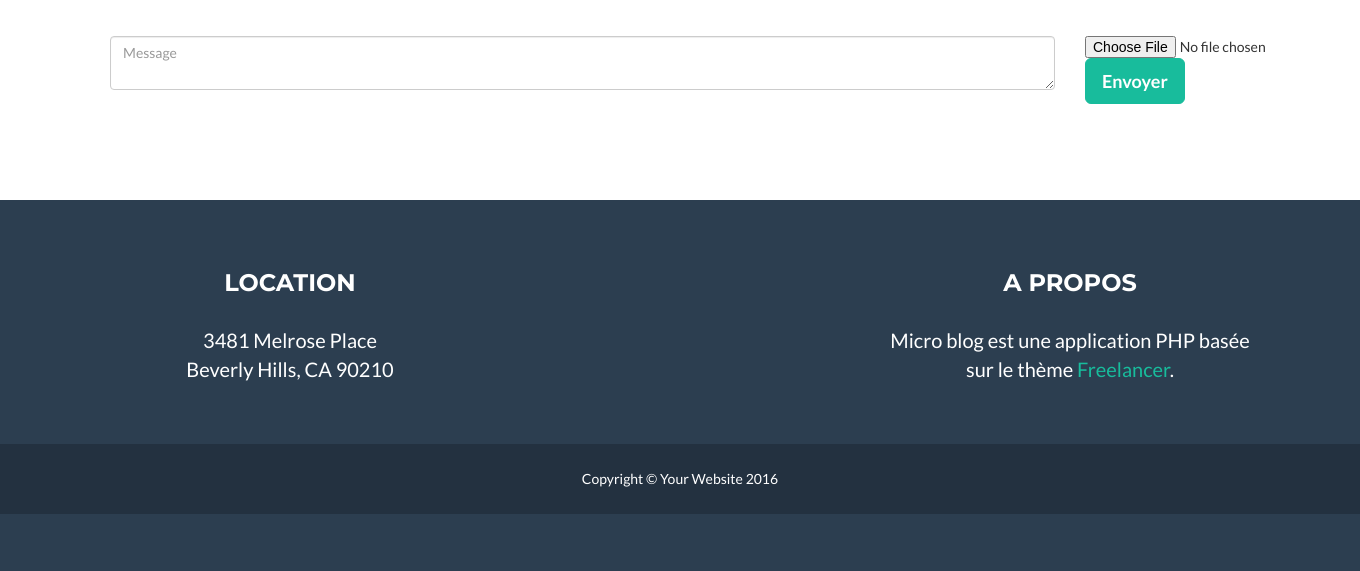
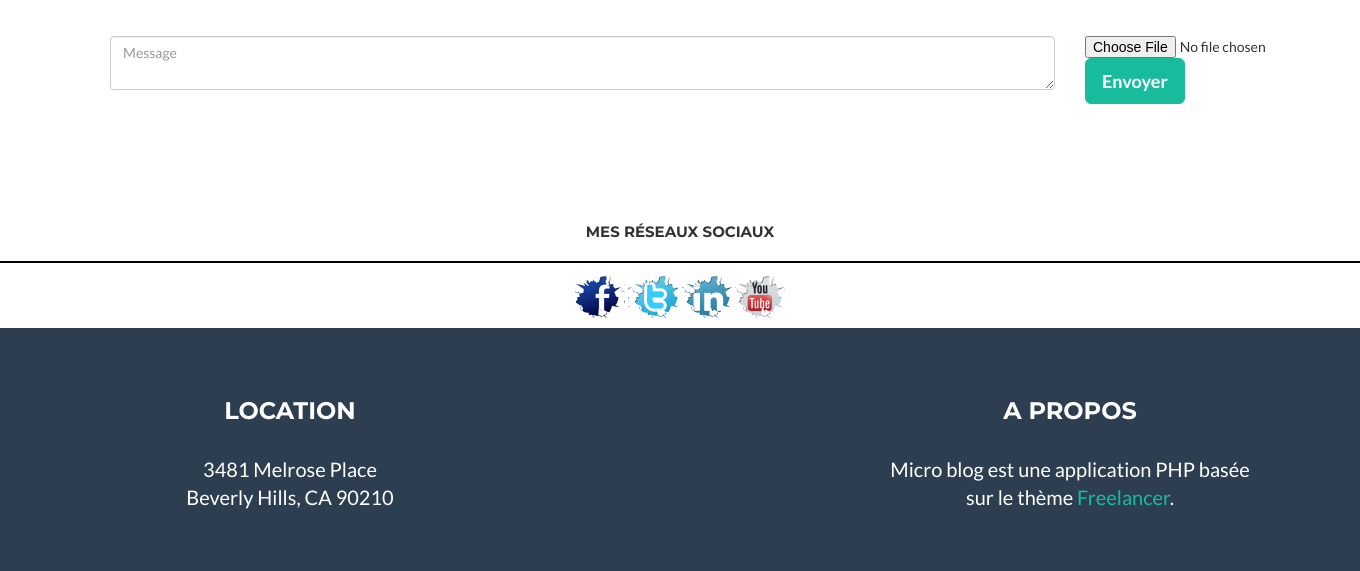
Before and after one commit to ArnaudBaugard/PHP, a PHP site: page / in a window 1360 px wide. Shown: the part 363-934 px from the top of the page. Before the commit the page ends 877 px from the top, so only its background shows below. Run offline with PHP 8.4, Linux system fonts and the light colour scheme; data that the repository does not hold is empty; some libraries are stand-ins or nearby versions.

Commit message:
Ajout optimisation + sprite
Ajout optimisation + sprite

```diff
--- a/css/style.css
+++ b/css/style.css
@@ -1,14 +1,54 @@
+#reseaux{
+	position : right;
+	font-size : 16px;
+	font-weight :bold;
+	width : 100%;
+	text-align : center;
+}
 
-/*.upload-btn-wrapper {
-  position: relative;
-  overflow: hidden;
-  display: inline-block;
-}*/
+#reseaux h1 {
+	font-size : 15px;
+	border-bottom : 2px solid black;
+	padding-top : 4px;
+	padding-bottom : 20px;
+}
 
-/*.upload-btn-wrapper input[type=file] {
-  font-size: 100px;
-  position: absolute;
-  left: 0;
-  top: 0;
-  opacity: 0;
-}*/
+.sprite {
+    background-image: url("../img/sprite.png");
+    display: inline-block;
+    width: 50px;
+	height: 50px;
+}
+
+.fb {
+    background-position: -50px 0px;
+}
+
+.fb:hover {
+    background-position: -50px -50px;
+}
+
+.tw {
+    background-position: -140px 0px;
+}
+
+.tw:hover {
+    background-position: -140px -50px;
+}
+
+.in {
+    background-position: -190px 0px;
+}
+
+.in:hover {
+    background-position: -190px -50px;
+}
+
+
+.yt {
+    background-position: -95px 0px;
+}
+
+.yt:hover {
+    background-position: -95px -50px;
+}
--- a/index.php
+++ b/index.php
@@ -143,6 +143,8 @@
         </div>
     </section>
 
+
+
 			<?php
 			echo "<div id='pagination' style='text-align:center;'>";
                echo "<nav aria-label='Page navigation example'>";
@@ -154,6 +156,14 @@
 			echo "</nav>";
 			echo "</div>";
             ?>
+
+				<div id="reseaux">
+					<h1> Mes réseaux sociaux </h1>
+						<a href="" class="sprite fb"> </a>
+						<a href="" class="sprite tw"> </a>
+						<a href="" class="sprite in"> </a>
+						<a href="" class="sprite yt"> </a>
+				</div>
 
 
 <?php include("includes/bas.inc.php"); //Include du footer// ?>
```
Also changed, not shown: img/sprite.png (added).
